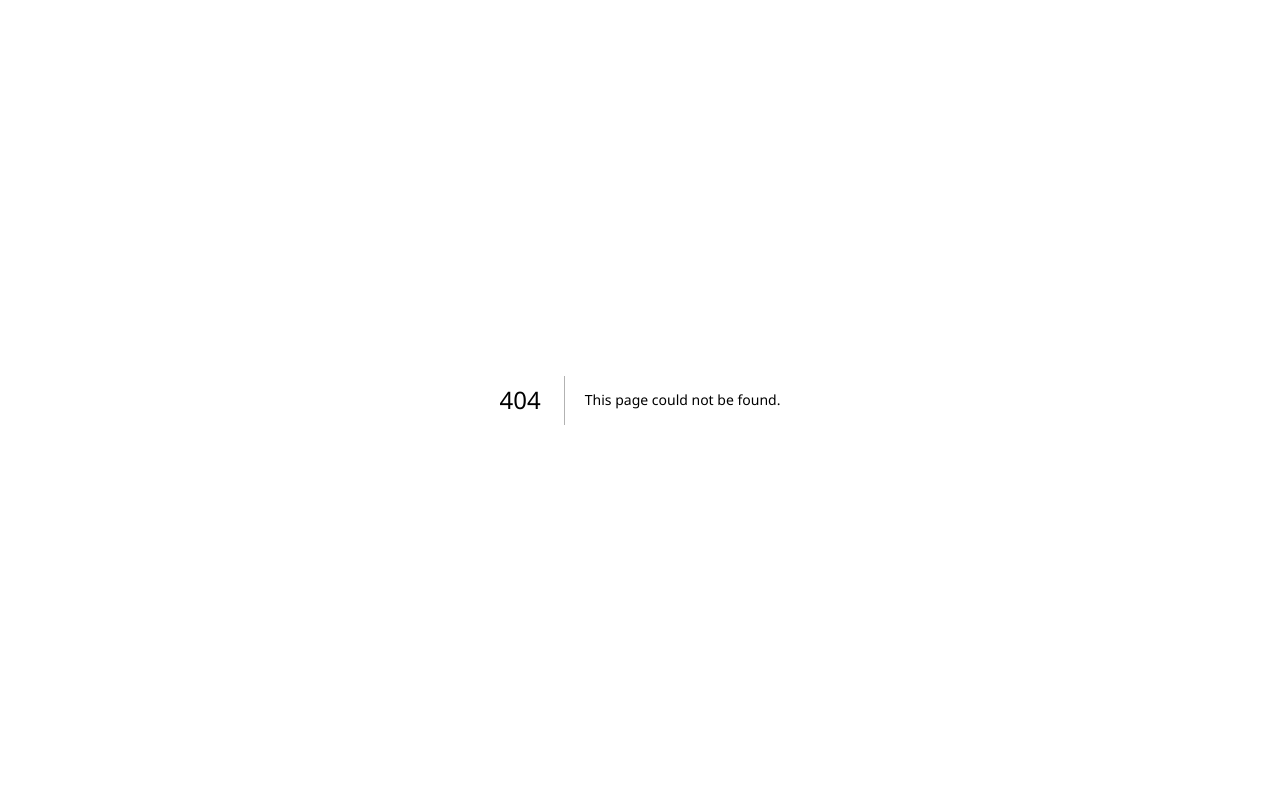
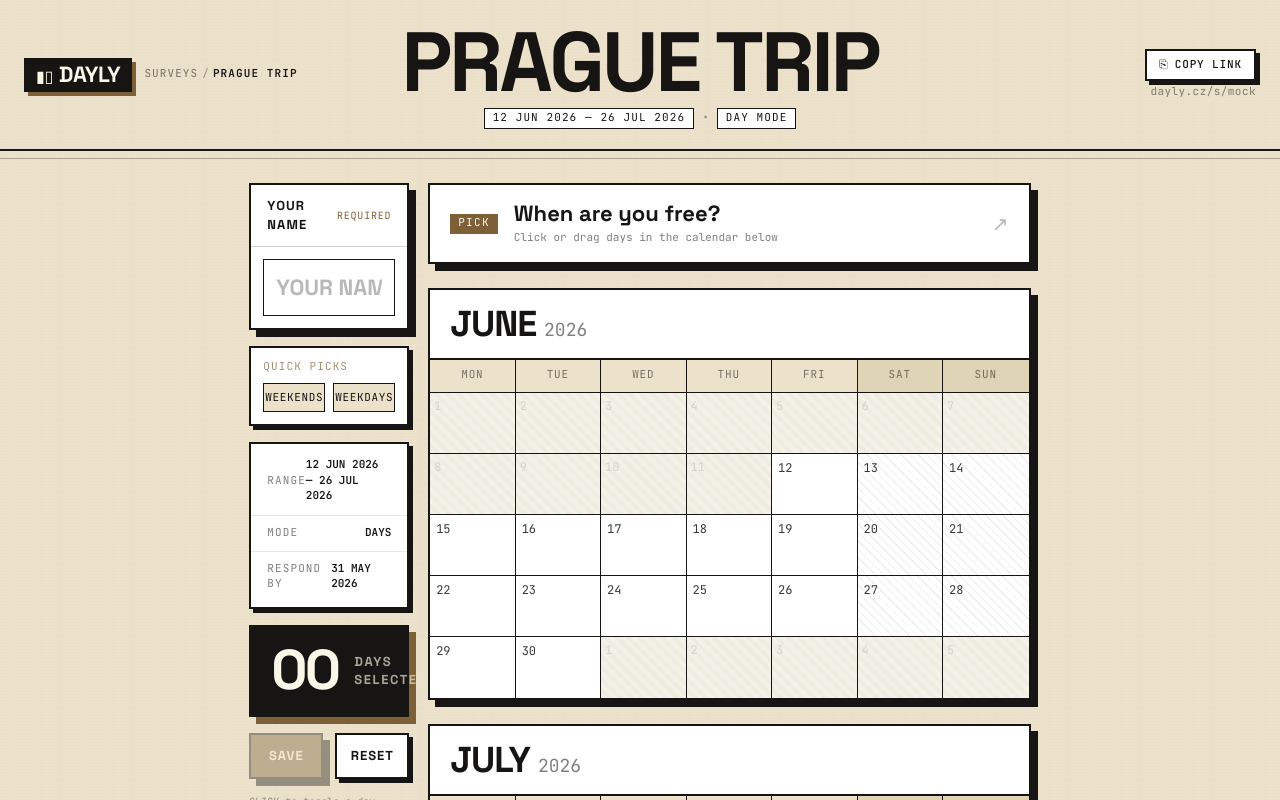
Before and after one commit to jonaszmielke/dayly, a Next.js app: page /m/1/respond in a window 1280 px wide. Before the commit this address had no page. Shown: the top 800 px of the page. Built offline with nearby package versions, Linux system fonts and the light colour scheme.

Commit message:
Structure refactor

```diff
--- a/src/app/[shortId]/respond/page.tsx
+++ b/src/app/m/[shortId]/respond/page.tsx
@@ -21,15 +21,35 @@ const RespondPage = () => {
     const [name, setName] = useState('')
     const [selected, setSelected] = useState<Set<string>>(new Set())
     const [dragging, setDragging] = useState<'add' | 'remove' | null>(null)
+    const [anchor, setAnchor] = useState<string | null>(null)
     const [saveState, setSaveState] = useState<SaveState>('idle')
 
     const displayMonths = getDisplayMonths(rangeStart, rangeEnd)
 
     const handleMouseDown = useCallback(
-        (iso: string) => {
+        (iso: string, shiftKey: boolean) => {
+            if (shiftKey && anchor) {
+                const [a, b] = anchor <= iso ? [anchor, iso] : [iso, anchor]
+                const range = dateRange(a, b).filter(
+                    (d) => d >= rangeStart && d <= rangeEnd
+                )
+                const anchorSelected = selected.has(anchor)
+                const mode = anchorSelected ? 'add' : 'remove'
+                setSelected((prev) => {
+                    const next = new Set(prev)
+                    range.forEach((d) => {
+                        if (mode === 'add') next.add(d)
+                        else next.delete(d)
+                    })
+                    return next
+                })
+                setAnchor(iso)
+                return
+            }
             const isSelected = selected.has(iso)
             const mode = isSelected ? 'remove' : 'add'
             setDragging(mode)
+            setAnchor(iso)
             setSelected((prev) => {
                 const next = new Set(prev)
                 if (mode === 'remove') next.delete(iso)
@@ -37,7 +57,7 @@ const RespondPage = () => {
                 return next
             })
         },
-        [selected]
+        [selected, anchor]
     )
 
     const handleMouseEnter = useCallback(
--- a/src/components/calendar/RespondCell.tsx
+++ b/src/components/calendar/RespondCell.tsx
@@ -8,7 +8,7 @@ type RespondCellProps = {
     cell: GridCell
     inRange: boolean
     selected: boolean
-    onMouseDown: (iso: string) => void
+    onMouseDown: (iso: string, shiftKey: boolean) => void
     onMouseEnter: (iso: string) => void
 }
 
@@ -39,7 +39,7 @@ export const RespondCell = ({
             style={{
                 height: '100%',
             }}
-            onMouseDown={() => onMouseDown(cell.date)}
+            onMouseDown={(e) => onMouseDown(cell.date, e.shiftKey)}
             onMouseEnter={() => onMouseEnter(cell.date)}
         >
             {/* Weekend hatch when unselected */}
```
Also changed, not shown: src/app/m/[shortId]/(summary)/_hooks/useResponses.ts (renamed from src/app/[shortId]/(summary)/_hooks/useResponses.ts), src/app/m/[shortId]/(summary)/page.tsx (renamed from src/app/[shortId]/(summary)/page.tsx), src/app/m/[shortId]/_actions/getMeeting.ts (renamed from src/app/[shortId]/_actions/getMeeting.ts), src/app/m/[shortId]/_components/Footer.tsx (renamed from src/app/[shortId]/_components/Footer.tsx), src/app/m/[shortId]/_components/Header.tsx (renamed from src/app/[shortId]/_components/Header.tsx), src/app/m/[shortId]/layout.tsx (renamed from src/app/[shortId]/layout.tsx), src/app/m/[shortId]/not-found.tsx (renamed from src/app/[shortId]/not-found.tsx).
